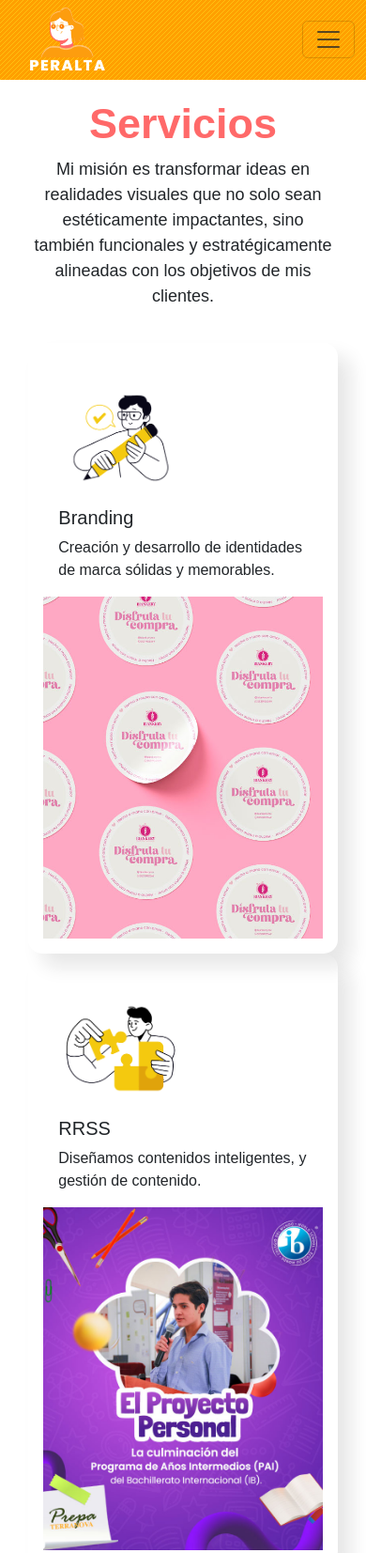
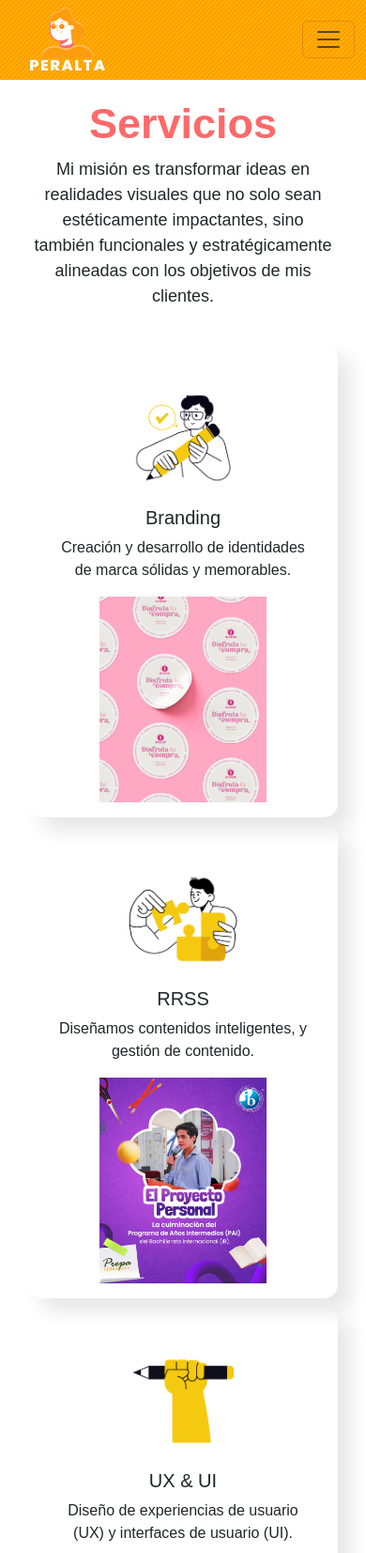
Before and after one commit to AlinePeralta/CoderWeb, a plain HTML site: page pages/servicios.html in a window 390 px wide. Shown: the top 1653 px of the page at 94% size. Drawn offline with nearby package versions, Linux system fonts and the light colour scheme; a web font is replaced by a local one.

Commit message:
ajustes servicios

```diff
--- a/assets/scss/styles.scss
+++ b/assets/scss/styles.scss
@@ -51,6 +51,9 @@ body {
         padding-right: 15px;
         font-size: 18px;
         font-weight: 600;
+        @include responsive(sm){
+            text-align: center;
+        }
     }
 }
 
@@ -109,6 +112,9 @@ body {
     @include responsive(sm) {
         font-size: 60px;
     }
+}
+a{
+    text-decoration: none;
 }
 
 .titulo_pages {
@@ -249,6 +255,7 @@ body {
    margin-bottom: 20px;
    width: 90%;
    margin: auto;
+   text-align: center;
 }
     a {
         color: $blanco;
@@ -304,6 +311,13 @@ body {
     padding-bottom: 4px;
 }
 
+.img-ser{
+    @include responsive(sm) {
+        width: 60%;
+        margin: auto;
+    }
+}
+
 .form-contact {
     padding: 0 80px 0 0;
 
@@ -318,6 +332,10 @@ body {
 
     li {
         font-size: 20px;
+    }
+
+    @include responsive(sm){
+        text-align: center;
     }
 }
 
--- a/pages/servicios.html
+++ b/pages/servicios.html
@@ -77,47 +77,56 @@
         <div class="col-md-12">
           <div class="row mb-4">
             <div class="col-md-3 ">
-              <div class="card servicio1 p-3">
+          <a href="../pages/branding.html">
+            <div class="card servicio1 p-3 mb-2">
               <div class="card-body">
-                  <img src="../assets/images/Recurso-4.png" alt="ilustracion de una persona con un lapiz" class="img-servicios">
+                <img src="../assets/images/recurso-4.png" alt="ilustracion de una persona con un lapiz" class="img-servicios">
                 <h5 class="card-title">Branding</h5>
 
                 <p class="card-text">Creación y desarrollo de identidades de marca sólidas y memorables.
                 </p>
               </div>
-                <img src="../assets/images/branding.jpg" alt="Etiquetas para Biankery de disfruta tu compra">
+              <img src="../assets/images/branding.jpg" class="img-ser" alt="Etiquetas para Biankery de disfruta tu compra">
             </div>
+          </a>
 
             </div>
             <div class="col-md-3 ">
-              <div class="card servicio2 p-3">
+          <a href="../pages/rrss.html">
+            <div class="card servicio2 p-3 mb-2">
               <div class="card-body">
-                  <img src="../assets/images/Recurso-2.png" alt="iustracion de una persona con un rompecabezas" class="img-servicios">
+                <img src="../assets/images/recurso-2.png" alt="iustracion de una persona con un rompecabezas" class="img-servicios">
                 <h5 class="card-title">RRSS</h5>
 
                 <p class="card-text">Diseñamos contenidos inteligentes, y gestión de contenido.
 
                 </p>
               </div>
-                <img src="../assets/images/rrss.jpg" class="d-block w-100" alt="Post para Colegio Terranova nivel prepa">
+              <img src="../assets/images/rrss.jpg" class="img-ser" alt="Post para Colegio Terranova nivel prepa">
             </div>
+          </a>
             </div>
             <div class="col-md-3 ">
-              <div class="card servicio3 p-3">
+          <a href="../pages/ux&ui.html">
+            <div class="card servicio3 p-3 mb-2">
               <div class="card-body">
-                  <img src="../assets/images/Recurso-6.png" alt="ilustracion de una mano sosteniendo un lapiz" class="img-servicios">
+                <img src="../assets/images/recurso-6.png" alt="ilustracion de una mano sosteniendo un lapiz" class="img-servicios">
                 <h5 class="card-title">UX & UI</h5>
 
                 <p class="card-text">Diseño de experiencias de usuario (UX) y interfaces de usuario (UI).
 
                 </p>
+
               </div>
+              <img src="../assets/images/ux.jpg" class="img-ser" alt="Aplicacion móvil de Feenicia medios de pago">
             </div>
+          </a>
             </div>
             <div class="col-md-3 ">
-              <div class="card servicio4 p-3">
+          <a href="../pages/web.html">
+            <div class="card servicio4 p-3 mb-2">
               <div class="card-body">
-                  <img src="../assets/images/Recurso-5.png" alt="ilustracion de una persona dentro de una computadora saludando" class="img-servicios">
+                <img src="../assets/images/recurso-5.png" alt="ilustracion de una persona dentro de una computadora saludando" class="img-servicios">
                 <h5 class="card-title">Desarrollo Web</h5>
 
                 <p class="card-text">Desarrollo de sitios web modernos, responsivos y funcionales.
@@ -125,8 +134,9 @@
 
                 </p>
               </div>
-
+              <img src="../assets/images/web.jpg" class="img-ser" alt="Diseño web de Kappa Itermodal realizado en Wordpress">
             </div>
+          </a>
             </div>
           </div>
 
```
Also changed, not shown: pages/branding.html (+2 -4 lines), pages/ux&ui.html (+2 -4 lines), assets/css/styles.css, assets/css/styles.min.css, assets/images/a@3x.png (deleted). Lines whose indentation alone changed are shown as unchanged.
